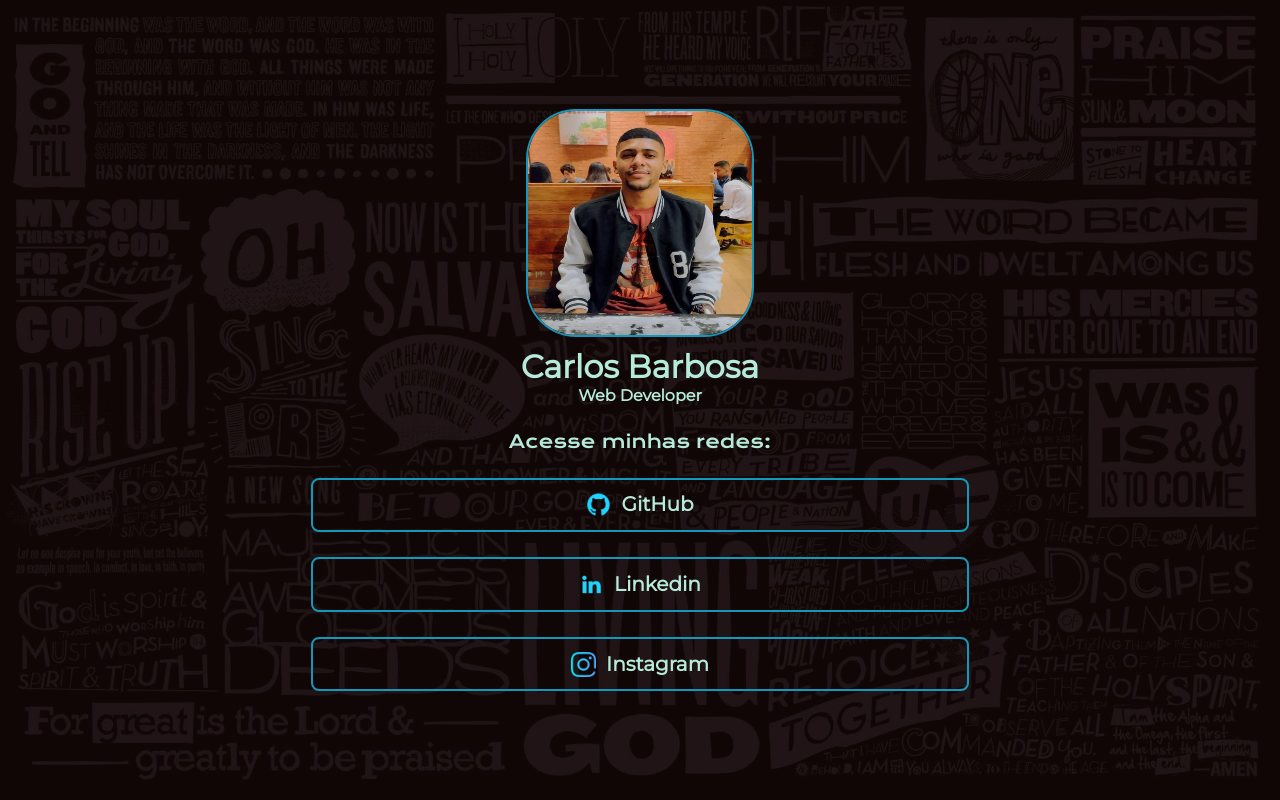
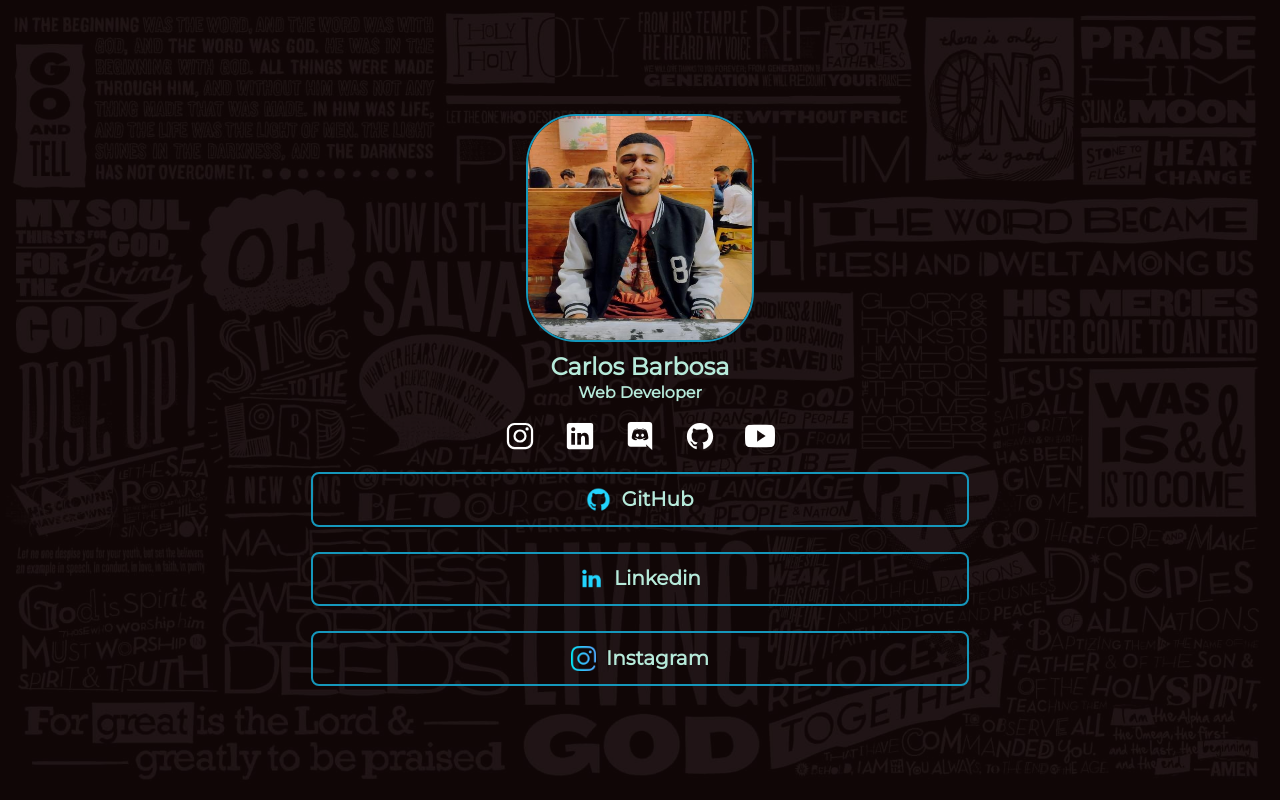
Before and after one commit to CarlosBarbosaPro/bio, a plain HTML site: page index.html in a window 1280 px wide. Drawn offline with nearby package versions, Linux system fonts and the light colour scheme.

Commit message:
git add .

```diff
--- a/index.html
+++ b/index.html
@@ -10,15 +10,47 @@
 </head>
 <body>
     <main class="apresentacao">
-        <div class="imagem">
+        <section class="imagem">
             <img class="apresentacao__imgagem" src="./assets/carlos2.jpg" alt="Carlos foto">
             <h1>Carlos Barbosa</h1>
             <h4>Web Developer</h4>
-        </div>
+            <div class="redes">
+                <ul class="social-list">
+                    <li class="social-item">
+                    <a href="https://www.instagram.com/carlosbarbosa_21/" target="_blank" class="social-link">
+                        <ion-icon name="logo-instagram"></ion-icon>
+                    </a>
+                    </li>
+
+                    <li class="social-item">
+                    <a href="https://www.linkedin.com/in/carlosbarbosapro/" target="_blank" class="social-link">
+                        <ion-icon name="logo-linkedin"></ion-icon>
+                    </a>
+                    </li>
+
+                    <li class="social-item">
+                    <a href="#" target="_blank" class="social-link">
+                        <ion-icon name="logo-discord"></ion-icon>
+                    </a>
+                    </li>
+
+                    <li class="social-item">
+                    <a href="https://github.com/CarlosBarbosaPro" target="_blank" class="social-link">
+                        <ion-icon name="logo-github"></ion-icon>
+                    </a>
+                    </li>
+
+                    <li class="social-item">
+                    <a href="https://www.youtube.com/@carlosbarbosa_21" target="_blank" class="social-link">
+                        <ion-icon name="logo-youtube"></ion-icon>
+                    </a>
+                    </li>
+                </ul>
+            </div>
+        </section>
 
         <section class="apresentacao__conteudo">
             <div class="apresentacao__botao">
-                <h2 class="apresentacao__botao__subtitulo">Acesse minhas redes:</h2>
                 <a class="apresentacao__botao__link" href="https://github.com/CarlosBarbosaPro" target="_blank">
                     <img src="./assets/github.png" style="width: 25px;" alt="GitHubLogo">
                     GitHub
@@ -34,5 +66,11 @@
             </div>
         </section>
     </main>
+
+     <!--
+    - ionicon link
+    -->
+    <script type="module" src="https://unpkg.com/ionicons@5.5.2/dist/ionicons/ionicons.esm.js"></script>
+    <script nomodule src="https://unpkg.com/ionicons@5.5.2/dist/ionicons/ionicons.js"></script>
 </body>
 </html>
--- a/styles/style.css
+++ b/styles/style.css
@@ -44,7 +44,7 @@
     display: flex;
     flex-direction: column;
     align-items: center;
-    gap: 25px;
+
 }
 
 .imagem {
@@ -61,6 +61,24 @@
     margin-bottom: 6px;
 }
 
+h1 {
+    margin-bottom: 2px;
+}
+
+.redes .social-item{
+    display: inline-flex;
+    margin-top: 6px;
+}
+
+.social-item .social-link {
+    font-size: 30px;
+    color: #fff;
+    margin: 1vw;
+}
+
+.social-item .social-link:hover {
+    color: var(--cor-botao-hover);
+}
 
 .apresentacao__conteudo {
     width: 100%;
```
